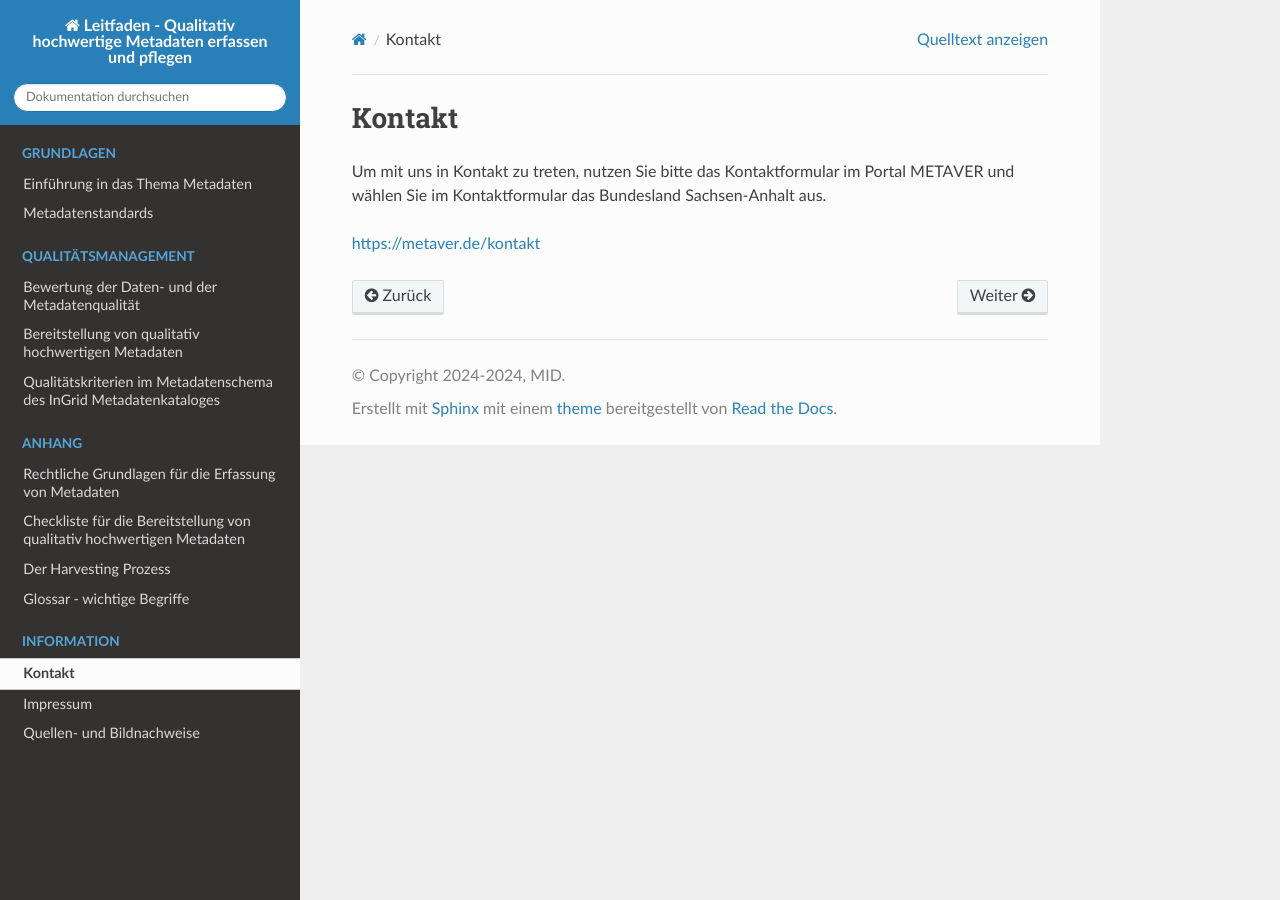
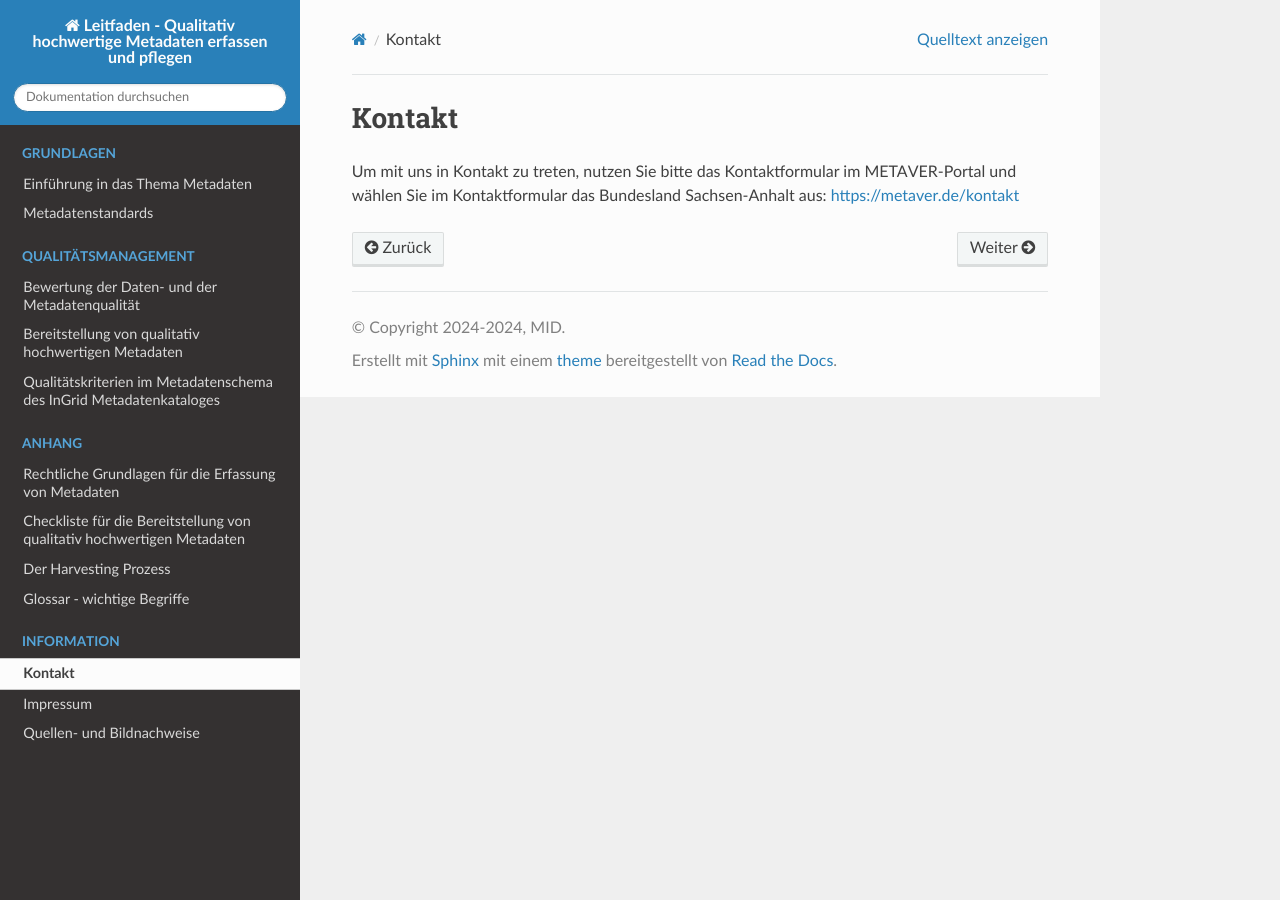
Before and after one commit to tomiwo/ingrid-mdk-st-high-quality-metadata, a Sphinx documentation site: the page built from docs/information/kontakt.rst, in a window 1280 px wide. Built offline with Sphinx 7.4.7 and the Read the Docs theme 3.1.0, drawn with Linux system fonts in a browser that asks for light colours.

```diff
--- a/docs/information/kontakt.rst
+++ b/docs/information/kontakt.rst
@@ -3,6 +3,4 @@
 Kontakt
 --------
 
-Um mit uns in Kontakt zu treten, nutzen Sie bitte das Kontaktformular im Portal METAVER und wählen Sie im Kontaktformular das Bundesland Sachsen-Anhalt aus.
-
-https://metaver.de/kontakt
+Um mit uns in Kontakt zu treten, nutzen Sie bitte das Kontaktformular im METAVER-Portal und wählen Sie im Kontaktformular das Bundesland Sachsen-Anhalt aus: https://metaver.de/kontakt
```
